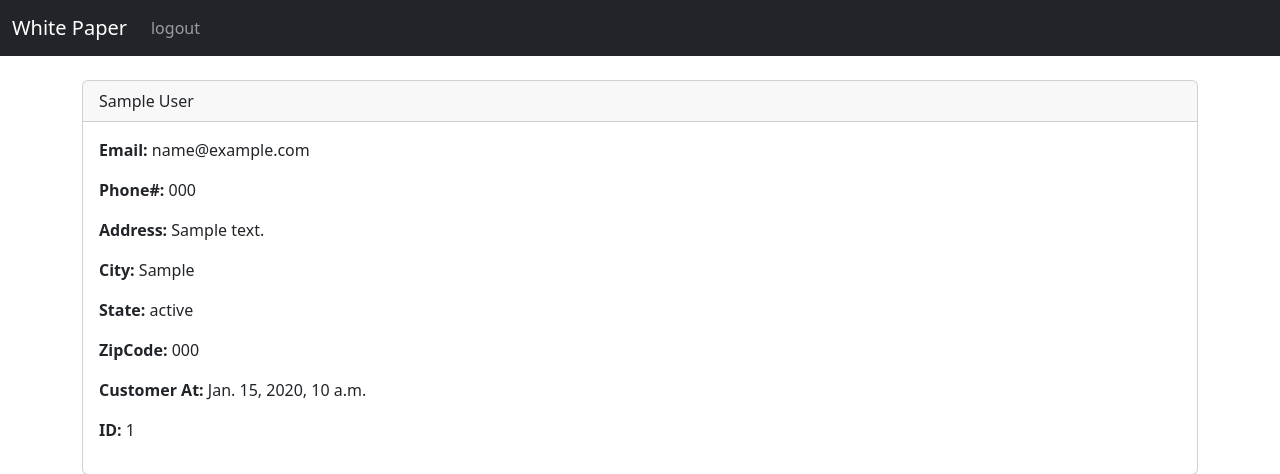
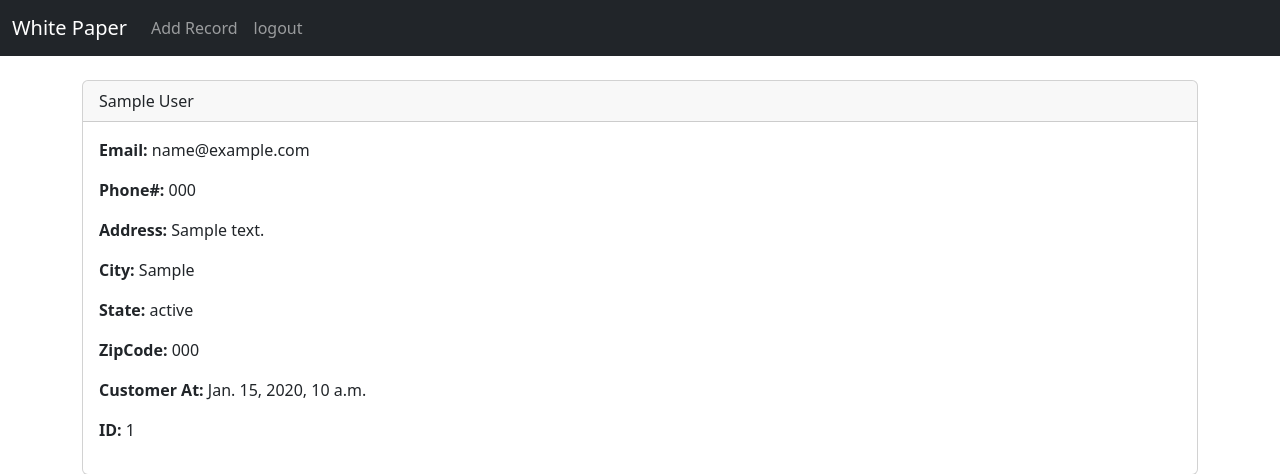
Before and after one commit to berhane02/whitepaper, a Django app: page /record/1 in a window 1280 px wide. Shown: the top 474 px of the page. Run offline with Django 4.2, Linux system fonts and the light colour scheme; a user stored in the database is signed in; tables that the repository leaves empty hold one stand-in row (values such as "Sample post").

Commit message:
add fuctionality add new data to db

```diff
--- a/whitePaper/website/templates/navbar.html
+++ b/whitePaper/website/templates/navbar.html
@@ -16,6 +16,9 @@
       <ul class="navbar-nav me-auto mb-2 mb-lg-0">
         {% if user.is_authenticated %}
         <li class="nav-item">
+          <a class="nav-link" href="{% url 'add_record' %}">Add Record</a>
+        </li>
+        <li class="nav-item">
           <a class="nav-link" href="{% url 'logout' %}">logout</a>
         </li>
         {% else %}
--- a/whitePaper/website/templates/record.html
+++ b/whitePaper/website/templates/record.html
@@ -32,7 +32,7 @@
 </div>
 
 <a href="{% url 'home' %}" class="btn btn-secondary">Back</a>
-<a href="{% url 'home' %}" class="btn btn-danger">Delete</a>
+<a href="{% url 'delete_record' customer_record.id %}" class="btn btn-danger">Delete</a>
 
 
 {% endblock %}
--- a/whitePaper/website/urls.py
+++ b/whitePaper/website/urls.py
@@ -7,5 +7,7 @@ urlpatterns = [
     path('logout/', views.logout_user, name='logout'),
     path('register/', views.register_user, name='register'),
     path('record/<int:pk>', views.customer_record, name='record'),
+    path('delete_record/<int:pk>', views.delete_record, name='delete_record'),
+    path('add_record/', views.add_record, name='add_record'),
 
 ]
--- a/whitePaper/website/views.py
+++ b/whitePaper/website/views.py
@@ -59,3 +59,16 @@ def customer_record(request, pk):
     else:
         messages.success(request, "You Must be Logged In To View that Page...")
         return redirect('home')
+
+def delete_record(request, pk):
+    if request.user.is_authenticated:
+        delete_it = Record.objects.get(id=pk)
+        delete_it.delete()
+        messages.success(request, "Records has been deleted")
+        return redirect('home')
+    else:
+        messages.success(request, "You Must Be Logged In To Delete Record")
+        return redirect('home')
+
+def add_record(request):
+    return render(request, 'add_record.html', {})
```
Also changed, not shown: whitePaper/website/templates/add_record.html (added, +7 -0 lines).
